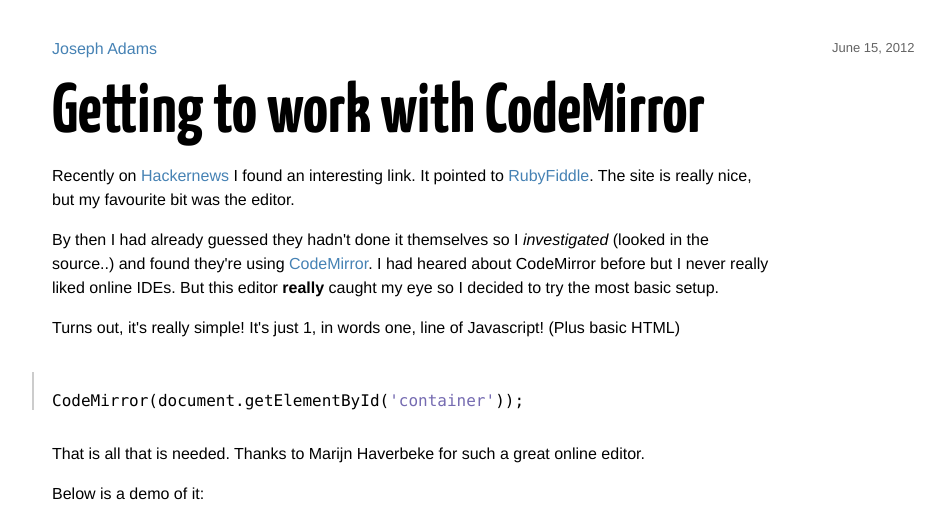
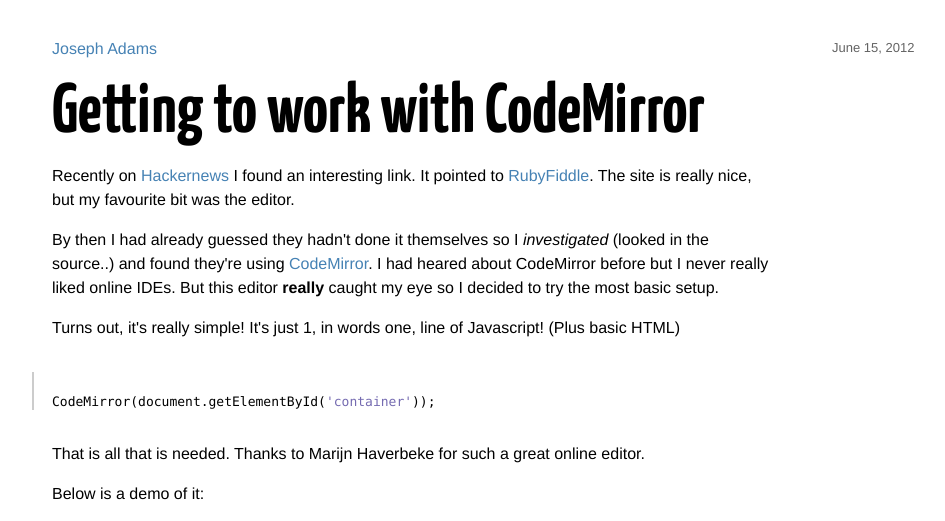
Before and after one commit to jcla1/jcla1.github.com, a Jekyll site: the page built from _posts/2012-06-15-getting-to-work-with-codemirror.html, in a window 1280 px wide. Shown: the top 521 px of the page, without its empty margins (108-1053 px from the left). Built offline with Jekyll 4.4.1, drawn with Linux system fonts in a browser that asks for light colours; grey boxes are pictures that could not be loaded.

Commit message:
Small style change

```diff
--- a/_drafts/optimizing-google-analytics.html
+++ b/_drafts/optimizing-google-analytics.html
@@ -85,7 +85,7 @@
 }
 </code></pre>
 
-<p>The functions <code>get_hidden_prop()</code> & <code>is_hidden()</code> are from, and can be found on HTML5Rocks.com <code>get_hidden_prop()</code> checks to see if the Page Visibility API is supported and for any vendor specific prefixes. <code>is_hidden()</code>, obviously, returns true/false depending on if the page is visible.</p>
+<p>The functions <code>get_hidden_prop()</code> &amp; <code>is_hidden()</code> are from, and can be found on HTML5Rocks.com <code>get_hidden_prop()</code> checks to see if the Page Visibility API is supported and for any vendor specific prefixes. <code>is_hidden()</code>, obviously, returns true/false depending on if the page is visible.</p>
 <p>As you see, this version is a lot more complicated than our initial snippet, but will it improve our measurements?</p>
 
 <img src="/public/img/high-page-time-2.jpg">
--- a/public/css/style.css
+++ b/public/css/style.css
@@ -61,7 +61,8 @@
 }
 
 code {
-  line-height: 1em;
+  line-height: 13px;
+  font-size: 13px;
 }
 
 textarea {
```
